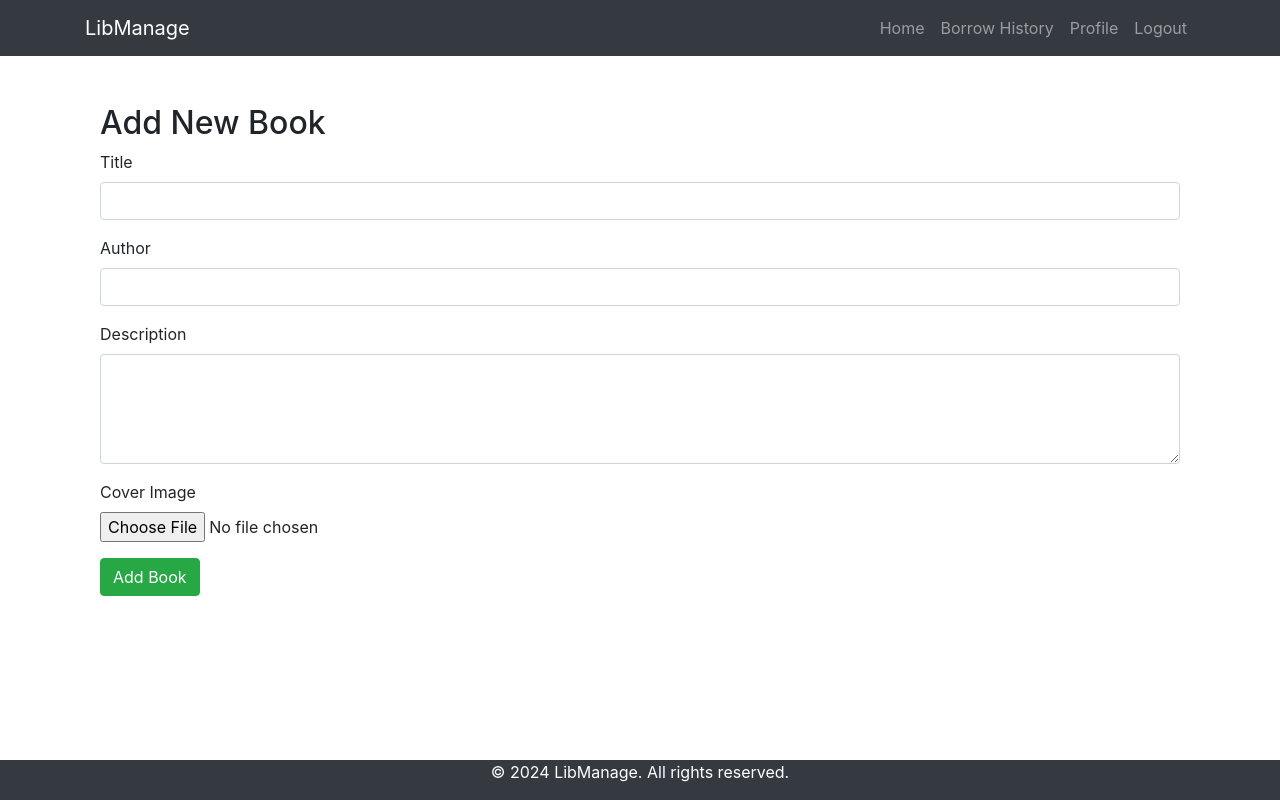
After one commit to siddharth6758/FotoOwl-Assignment, a Django app: page /add-books in a window 1280 px wide. The commit adds this page. Run offline with Django 4.2, Linux system fonts and the light colour scheme; some libraries are stand-ins or nearby versions.

Commit message:
FIX/ADD: Manage Books, Add books, Update Books

```diff
--- /dev/null
+++ b/books/templates/book_add.html
@@ -0,0 +1,34 @@
+{% extends "user_home.html" %}
+
+{% block title %}Add New Book{% endblock %}
+
+{% block content %}
+<div class="container mt-5">
+    <h2>Add New Book</h2>
+    <form method="POST" enctype="multipart/form-data" action="{% url 'add-book' %}">
+        {% csrf_token %}
+
+        <div class="form-group">
+            <label for="title">Title</label>
+            <input type="text" class="form-control" id="title" name="title" required>
+        </div>
+
+        <div class="form-group">
+            <label for="author">Author</label>
+            <input type="text" class="form-control" id="author" name="author" required>
+        </div>
+
+        <div class="form-group">
+            <label for="description">Description</label>
+            <textarea class="form-control" id="description" name="description" rows="4" required></textarea>
+        </div>
+
+        <div class="form-group">
+            <label for="cover_image">Cover Image</label>
+            <input type="file" class="form-control-file" id="cover_image" name="cover_image">
+        </div>
+
+        <button type="submit" class="btn btn-success">Add Book</button>
+    </form>
+</div>
+{% endblock %}
--- a/books/urls.py
+++ b/books/urls.py
@@ -2,9 +2,10 @@ from django.urls import path
 from books.views import *
 
 urlpatterns = [
-    path('book-details/<int:id>',BookView.as_view(),name='view-book'),
+    path('book-details/<int:id>',BookView.as_view(http_method_names=['get']),name='view-book'),
     path('manage-books',manage_books,name='manage-book'),
-    path('book-add',BookView.as_view(),name='add-book'),
-    path('book-update/<int:id>',BookView.as_view(),name='update-book'),
+    path('add-books',add_books,name='add-book-page'),
+    path('book-add',BookView.as_view(http_method_names=['post']),name='add-book'),
+    path('book-update/<int:id>',BookUpdateView.as_view(http_method_names=['post']),name='update-book'),
     path('book-delete/<int:id>',BookView.as_view(),name='delete-book')
 ]
--- a/books/views.py
+++ b/books/views.py
@@ -1,8 +1,9 @@
-from django.shortcuts import render
+from django.shortcuts import render, redirect
 from django.views import View
 from books.models import Books
 from library.models import LibraryManagement
 from django.utils.timezone import now
+from django.contrib import messages
 
 class BookView(View):
 
@@ -22,9 +23,55 @@ class BookView(View):
         }
         return render(request,'book_detail.html',context)
 
+    def post(self, request):
+        title = request.POST.get('title')
+        author = request.POST.get('author')
+        description = request.POST.get('description')
+        cover_image = request.FILES.get('cover_image')
+
+        try:
+            Books.objects.create(
+                title=title,
+                author=author,
+                description=description,
+                cover_image=cover_image
+            )
+            messages.success(request,f'Successfully Created!')
+        except Exception as e:
+            print(f'Exception occured during Creating Book | error: {str(e)}')
+            messages.error(request,f'Error while creating: {str(e)}!')
+        return redirect('manage-book')
+
+class BookUpdateView(View):
+
+    def post(self, request, id):
+        title = request.POST.get('title')
+        author = request.POST.get('author')
+        description = request.POST.get('description')
+        cover_image = request.FILES.get('cover_image')
+
+        try:
+            book = Books.objects.get(id=id)
+            book.title=title
+            book.description=description
+            book.author=author
+            if cover_image:
+                book.cover_image=cover_image
+            book.save()
+            messages.success(request,f'Successfully Updated!')
+        except Exception as e:
+            print(f'Exception occured during Updating Book: {Books.object.get(id=id).title}, Error: {str(e)}')
+            messages.error(request,f'Error while updating: {str(e)}!')
+        return redirect(f'/book-details/{id}')
+
+
 def manage_books(request):
     books = Books.objects.all()
     context = {
         'books':books
     }
     return render(request,'book_manage.html',context=context)
+
+
+def add_books(request):
+    return render(request,'book_add.html')
--- a/user_account/templates/main.html
+++ b/user_account/templates/main.html
@@ -56,9 +56,9 @@
         {% endblock footer %}
     </footer>
 
-    <script src="{% static 'js/script.js' %}"></script>
     <script src="https://code.jquery.com/jquery-3.5.1.slim.min.js"></script>
     <script src="https://cdn.jsdelivr.net/npm/@popperjs/core@2.5.4/dist/umd/popper.min.js"></script>
     <script src="https://stackpath.bootstrapcdn.com/bootstrap/4.5.2/js/bootstrap.min.js"></script>
+    <script src="{% static 'js/script.js' %}"></script>
 </body>
 </html>
```
Also changed, not shown: books/templates/book_detail.html (+6 -1 lines), books/templates/book_manage.html (+7 -2 lines), db.sqlite3, media/books/book1_OVCXZyF.jpg (added), media/books/book1_VebDydk.jpg (added), media/books/book2_1bcz1al.jpg (added), media/books/book8_34tSV7G.jpg (added).
